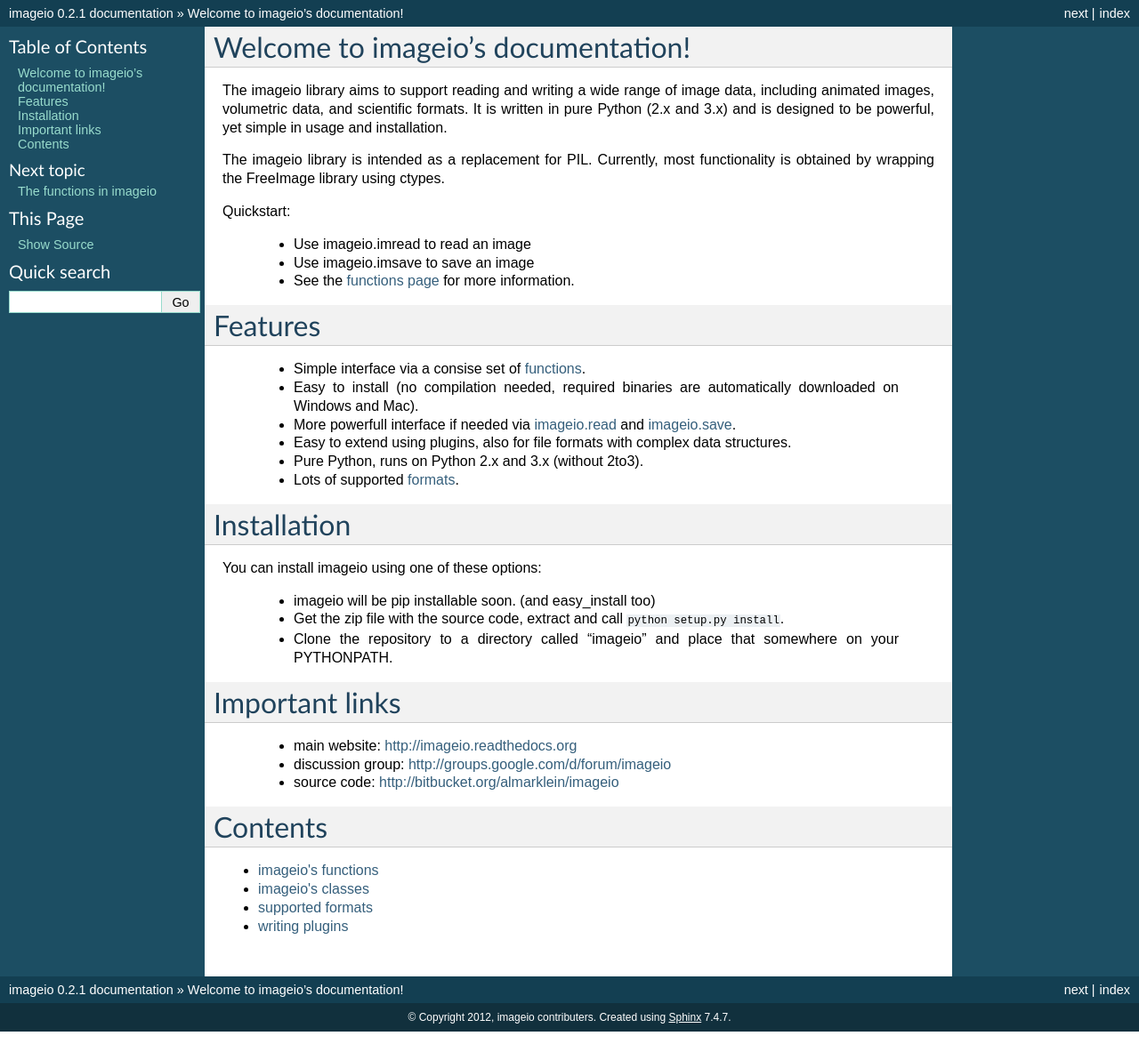
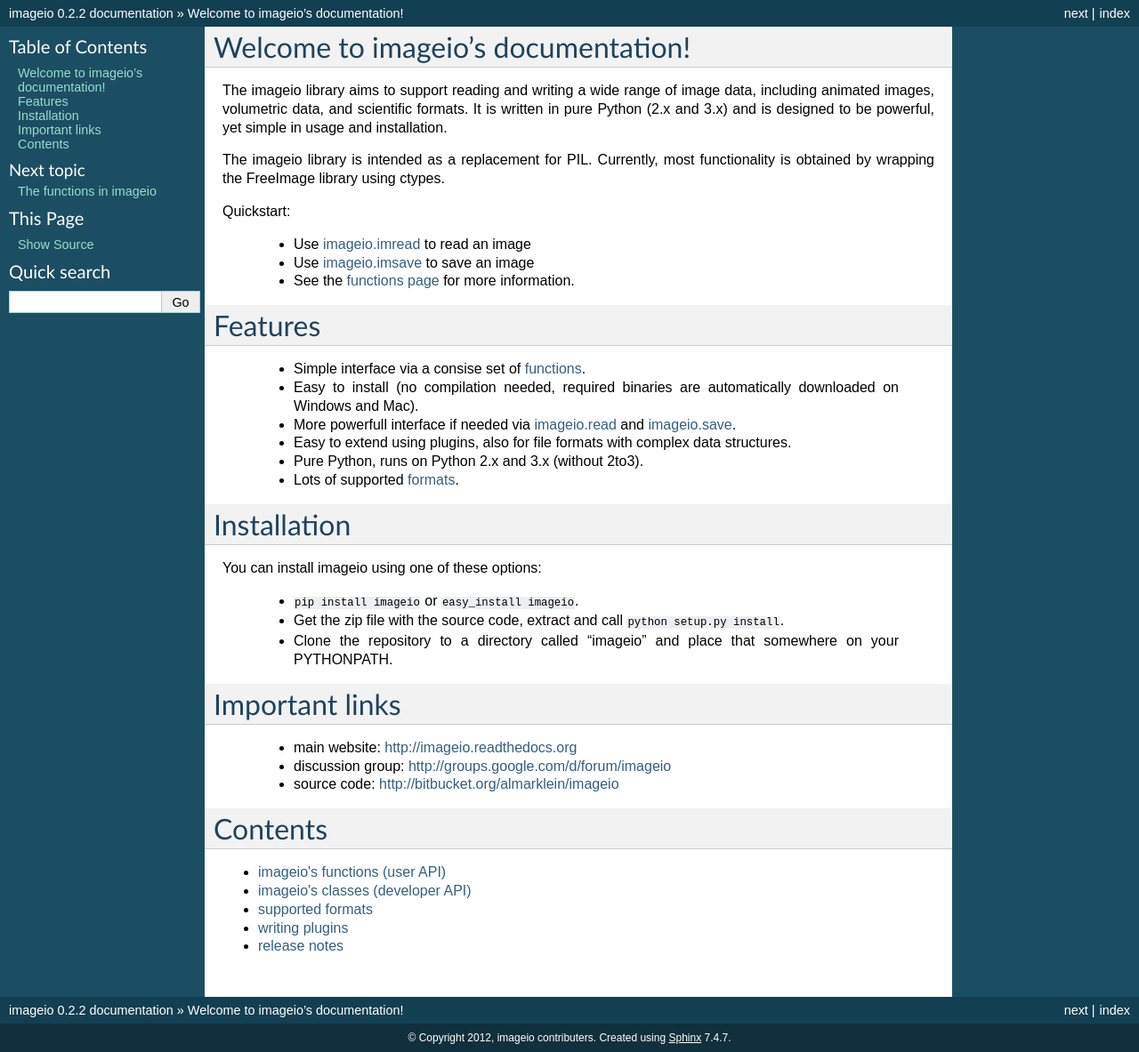
Before and after one commit to imageio/imageio, a Sphinx documentation site: the page built from docs/index.rst, in a window 1280 px wide. Shown: the whole page at 89% size. Built offline with Sphinx 7.4.7, drawn with Linux system fonts in a browser that asks for light colours; before the commit the page ends 1160 px from its top, so only the background shows below that.

```diff
--- a/docs/conf.py
+++ b/docs/conf.py
@@ -50,7 +50,7 @@ copyright = u'2012, imageio contributers'
 # The short X.Y version.
 version  = '0.2'
 # The full version, including alpha/beta/rc tags.
-release = '0.2.1'
+release = '0.2.2'
 
 # The language for content autogenerated by Sphinx. Refer to documentation
 # for a list of supported languages.
--- a/docs/index.rst
+++ b/docs/index.rst
@@ -18,14 +18,13 @@ is designed to be powerful, yet simple in usage and installation.
 The imageio library is intended as a replacement for PIL. Currently, most
 functionality is obtained by wrapping the FreeImage library using ctypes.
 
-.. insertdocs end::
-
-
 Quickstart:
 
-  * Use imageio.imread to read an image
-  * Use imageio.imsave to save an image
-  * See the :doc:`functions page <functions>` for more information.
+  * Use :ref:`imageio.imread<insertdocs-imageio-imread>` to read an image
+  * Use :ref:`imageio.imsave<insertdocs-imageio-imsave>` to save an image
+  * See the `functions page <http://imageio.readthedocs.org/en/latest/functions.html>`_ for more information.
+
+.. insertdocs end::
 
 
 Features
@@ -43,7 +42,7 @@ Installation
 ============
 You can install imageio using one of these options:
 
-  * imageio will be pip installable soon. (and easy_install too)
+  * ``pip install imageio`` or ``easy_install imageio``.
   * Get the zip file with the source code, extract and call
     ``python setup.py install``.
   * Clone the repository to a directory called "imageio" and place that
@@ -62,7 +61,8 @@ Contents
 .. toctree::
   :maxdepth: 1
 
-  imageio's functions <functions>
-  imageio's classes <classes>
+  imageio's functions (user API) <functions>
+  imageio's classes (developer API) <classes>
   supported formats <formats>
   writing plugins <plugins>
+  release notes <releasenotes>
--- a/setup.py
+++ b/setup.py
@@ -64,6 +64,8 @@ elif 'bdist' in sys.argv or 'bdist_wininst' in sys.argv:
     freeimage_install.retrieve_files(32)
     freeimage_install.retrieve_files(64)
     libFilter = 'lib/*'
+else:
+    libFilter = 'lib/*'
 
 
 setup(
```
Also changed, not shown: __init__.py (+7 -2 lines), docs/releasenotes.rst (added, +23 -0 lines).
